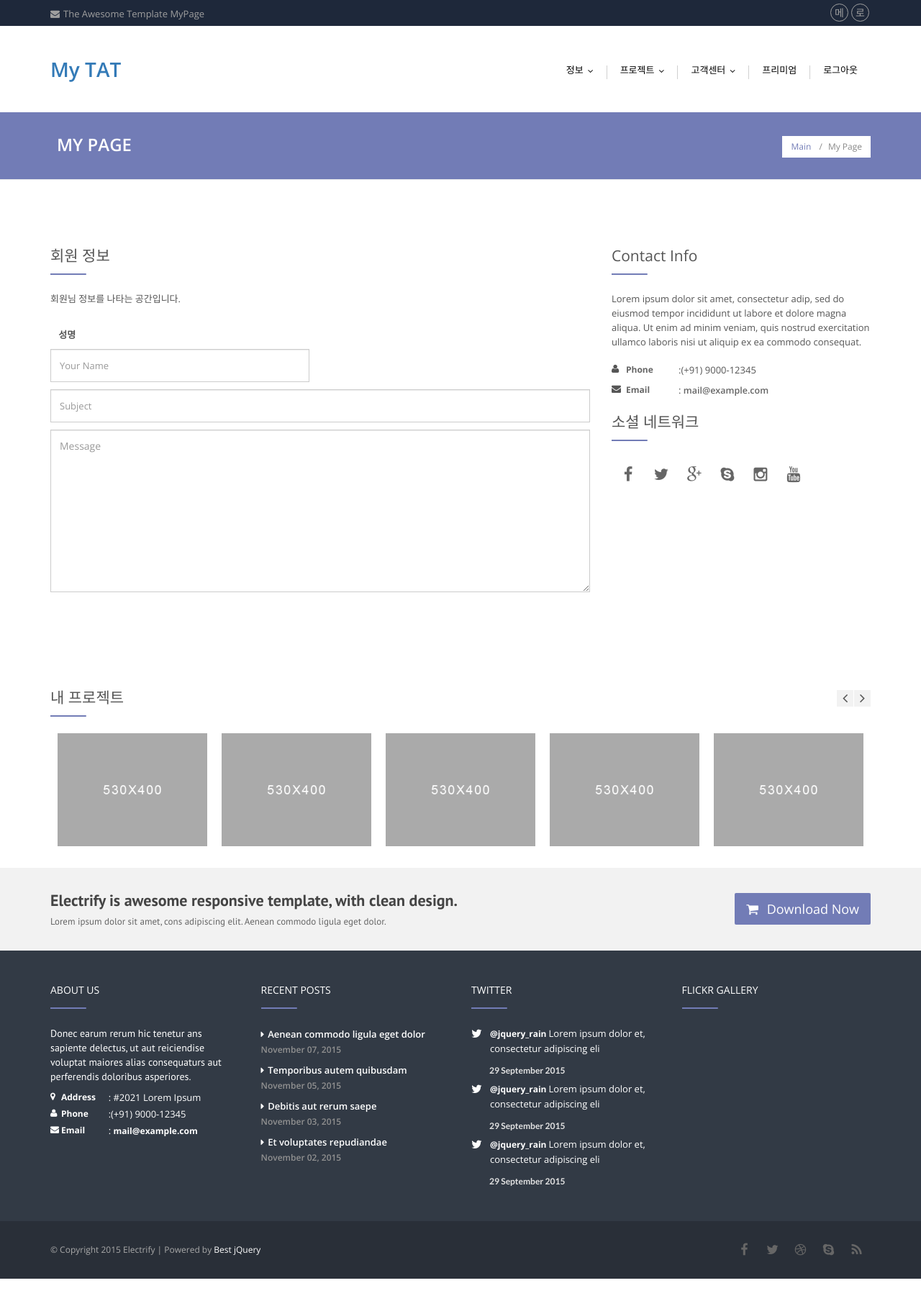
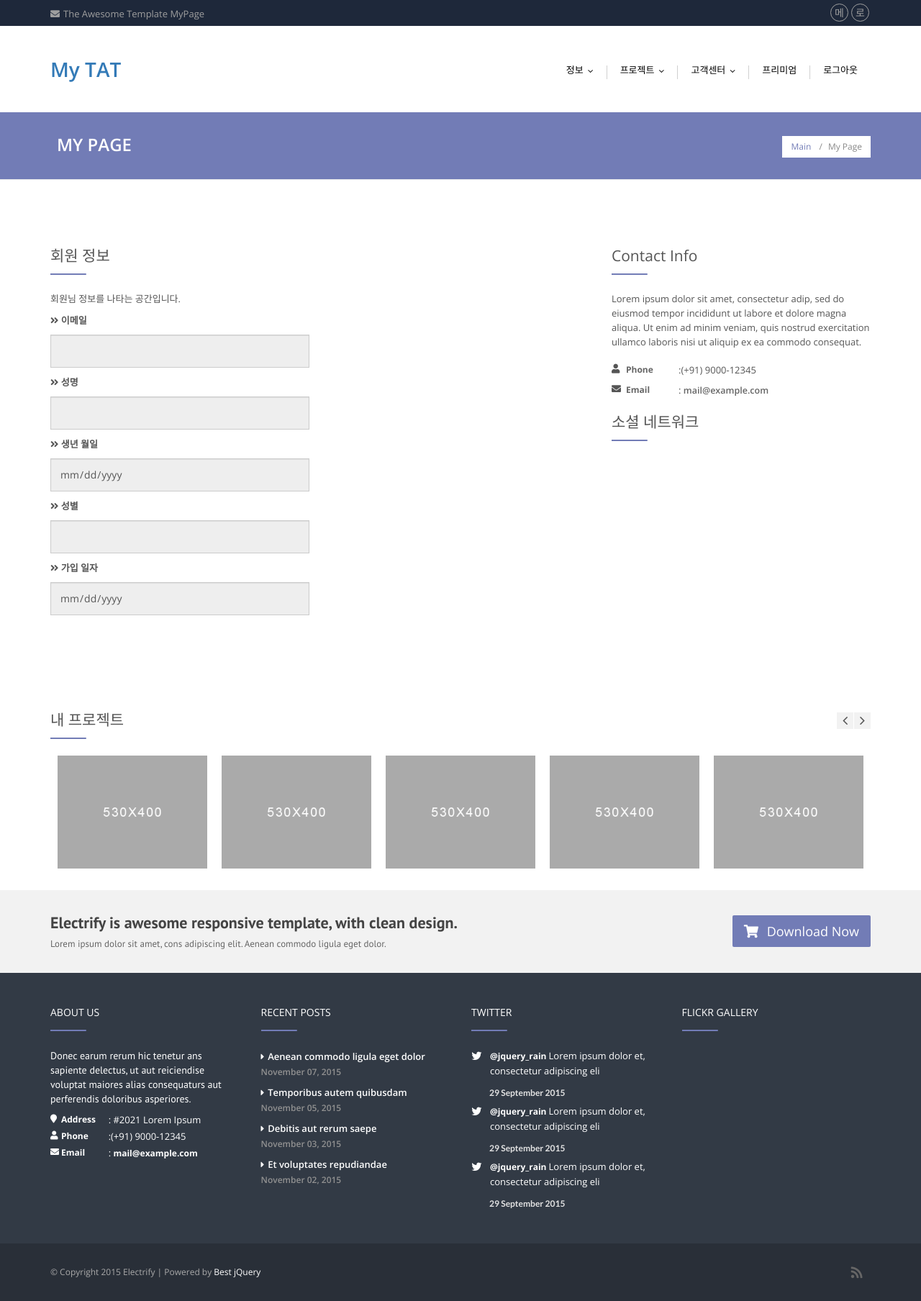
Before and after one commit to 4FINALPROJECT/TATPROJECT, a Java web app: page /TAT/my/Main.tat in a window 1280 px wide. Shown: the whole page at 72% size. Before the commit the page ends 1777 px from the top, so only its background shows below. Run offline with Spring Boot 4, a stand-in JSP engine, Linux system fonts and the light colour scheme; data that the repository does not hold is empty; some libraries are stand-ins or nearby versions; some web fonts are replaced.

Commit message:
7월26일 4:25 송대섭 커밋

```diff
--- a/TATTEST/src/main/java/com/kh/TAT/myPage/controller/MyController.java
+++ b/TATTEST/src/main/java/com/kh/TAT/myPage/controller/MyController.java
@@ -76,7 +76,7 @@
 
 		request.setAttribute("m", m);
 
-		return "myPage/myPage_Info";
+		return "myPage/myPage_Main";
 	}
 
 }
--- a/TATTEST/src/main/webapp/WEB-INF/views/myPage/myPage_Main.jsp
+++ b/TATTEST/src/main/webapp/WEB-INF/views/myPage/myPage_Main.jsp
@@ -7,8 +7,10 @@
 	<c:import url="../common/ICON_CSS_FONT.jsp"></c:import>
 </head>
 <body>
+	<link rel="stylesheet" href="https://use.fontawesome.com/releases/v5.1.1/css/all.css" integrity="sha384-O8whS3fhG2OnA5Kas0Y9l3cfpmYjapjI0E4theH4iuMD+pLhbf6JI0jIMfYcK3yZ" crossorigin="anonymous">
 	<c:import url="../common/JS.jsp"></c:import>
 	<c:import url="common/myPage_Header.jsp"></c:import>
+
 
 	<section class="wrapper">
 		<section class="page_head">
@@ -31,7 +33,6 @@
 
 		<section class="content contact">
 	        <div class="container">
-
 	            <div class="row sub_content">
 	                <div class="col-lg-8 col-md-8 col-sm-8">
 	                    <div class="dividerHeading">
@@ -39,36 +40,39 @@
 	                    </div>
 		                <p>회원님 정보를 나타는 공간입니다.</p>
 
-	                    <form id="contactForm" action="" novalidate="novalidate">
 	                         <div class="row">
 	                            <div class="form-group">
 	                                <div class="col-lg-6 ">
-			                                    <label><i class="fas fa-angle-double-right"></i> 성명</label><input type="text" id="name" name="m_name" class="form-control profile" value="${m.m_name}" placeholder="Your Name" >
+	                                    <label><i class="fas fa-angle-double-right"></i> 이메일</label><input type="text" class="form-control" value="${m.m_email}" readonly>
 	                                </div>
 	                            </div>
 			                 </div>
 	                         <div class="row">
 	                            <div class="form-group">
-	                                <div class="col-md-12">
-	                                    <input type="text" id="subject" name="subject" class="form-control" maxlength="100" data-msg-required="Please enter the subject." value="" placeholder="Subject">
+	                                <div class="col-lg-6 ">
+	                                    <label><i class="fas fa-angle-double-right"></i> 성명</label><input type="text" class="form-control profile" value="${m.m_name}" readonly>
 	                                </div>
 	                            </div>
 			                </div>
 			                <div class="row">
 	                            <div class="form-group">
-	                                <div class="col-md-12">
-	                                    <textarea id="message" class="form-control" name="message" rows="10" cols="50" data-msg-required="Please enter your message." maxlength="5000" placeholder="Message"></textarea>
-
+	                                <div class="col-md-6">
+	                                    <label><i class="fas fa-angle-double-right"></i> 생년 월일</label><input type="date" class="form-control profile" value="${m.m_birth}" readonly>
 	                                </div>
 	                            </div>
 			                </div>
 			                <div class="row">
-	                            <div class="col-md-12">
-
-
+	                            <div class="form-group">
+	                                <div class="col-md-6">
+	                                    <label><i class="fas fa-angle-double-right"></i> 성별</label><input type="text" class="form-control profile" value="${m.m_gender}" readonly>
 	                                </div>
 	                            </div>
-	                    </form>
+			                </div>
+	                        <div class="row">
+	                            <div class="col-md-6">
+	                               <label><i class="fas fa-angle-double-right"></i> 가입 일자</label><input type="date" class="form-control profile" value="${m.enroll_date}" readonly>
+	                            </div>
+	                        </div>
 	                   </div>
 
 	                <div class="col-lg-4 col-md-4 col-sm-4">
@@ -98,7 +102,6 @@
 	                        </div>
 	                    </div>
 	                </div>
-
 	            </div>
 	        </div>
 	    </section>
```
Also changed, not shown: TATTEST/src/main/java/com/kh/TAT/common/model/vo/Member.java (+1 -6 lines). Lines whose indentation alone changed are shown as unchanged.
